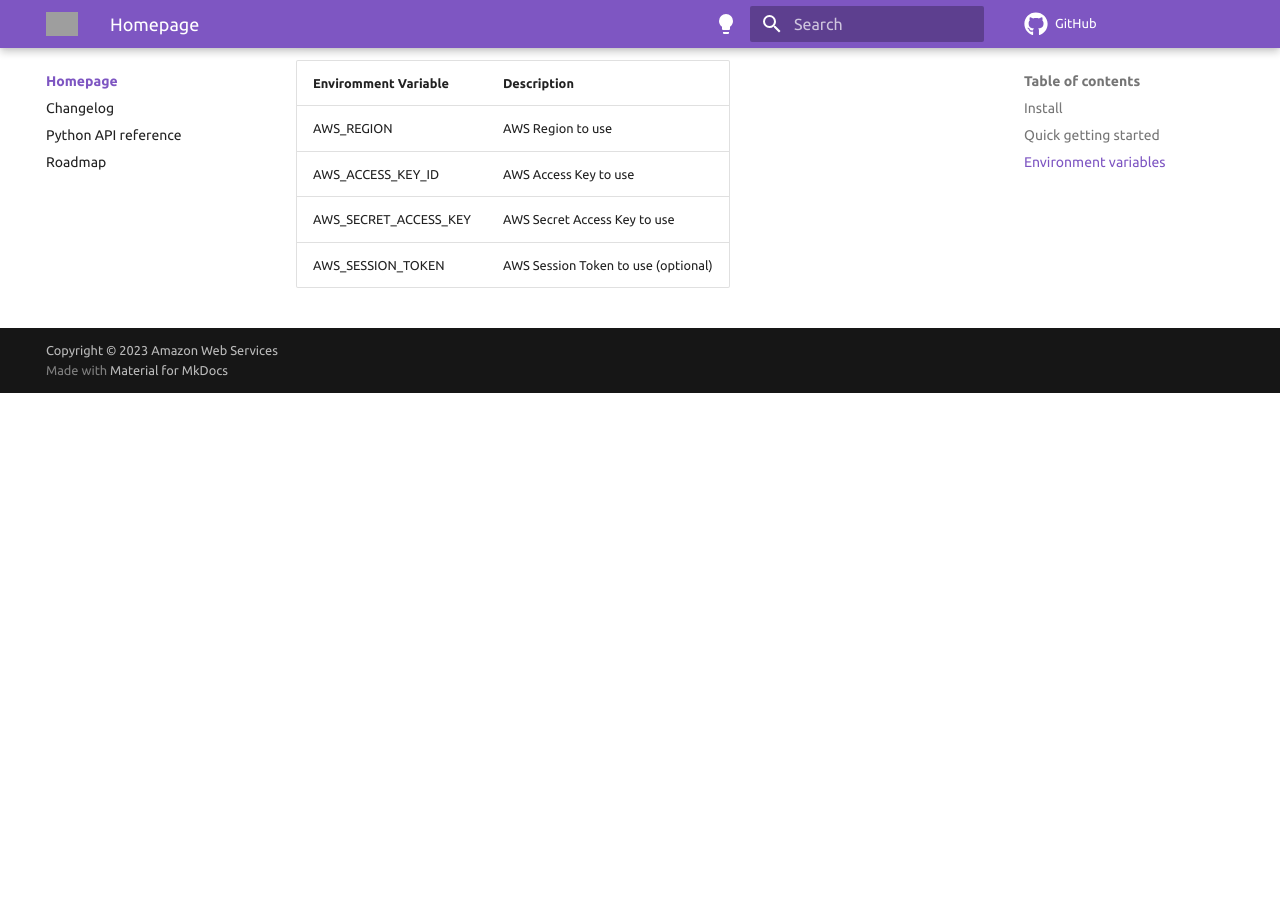
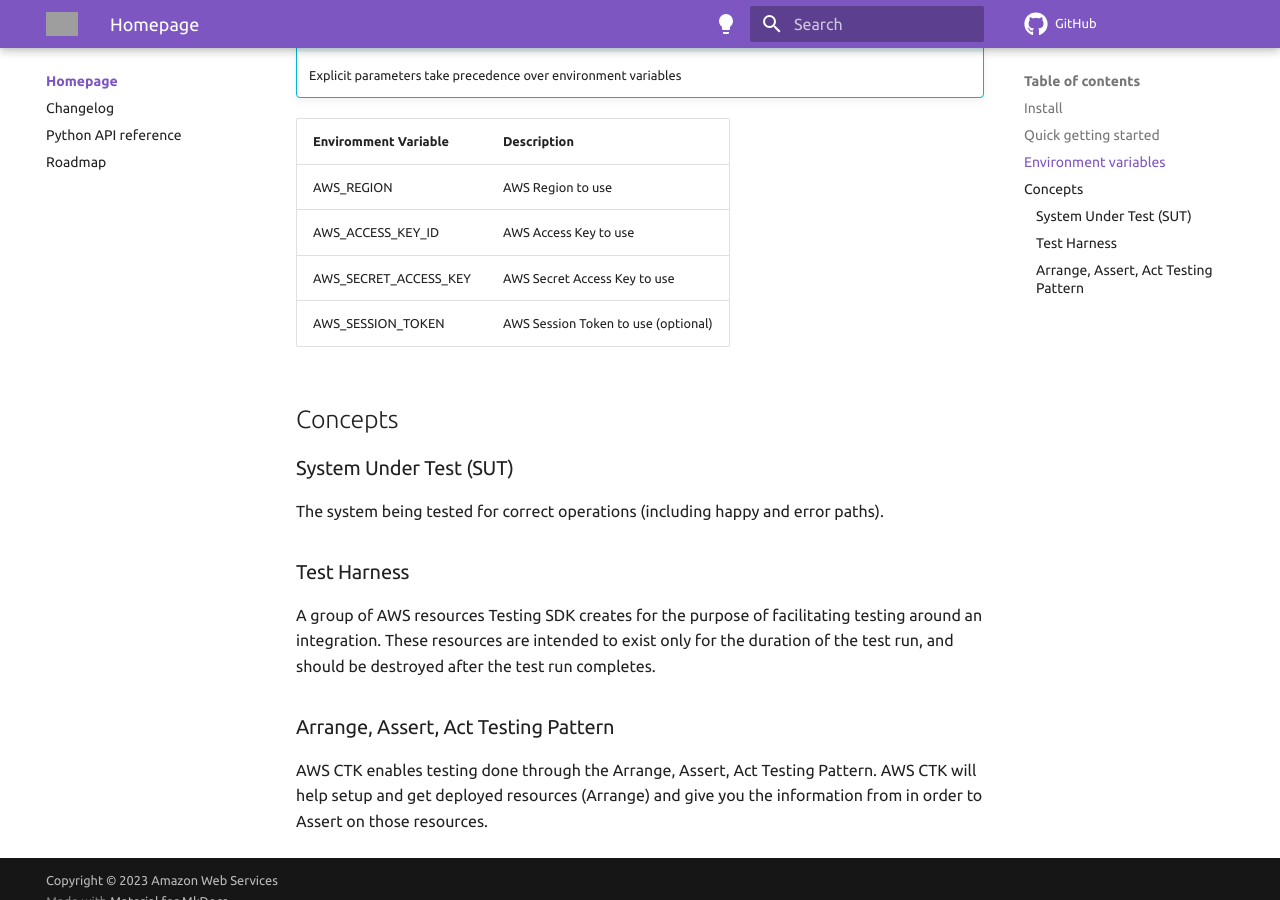
Before and after one commit to awslabs/aws-iatk, an MkDocs documentation site: the page built from docs/index.md, in a window 1280 px wide and 900 px high, scrolled down 939 px. Built offline with MkDocs 1.6.1 and Material for MkDocs 9.7.7, drawn with Linux system fonts in a browser that asks for light colours; comment, search, counter and statistics services are not loaded; the version menu is left out; before the commit the page ends 1332 px from its top, so only the background shows below that; grey boxes are pictures that could not be loaded.

Commit message:
chore: Add public preview warning and CTK terms to docs

```diff
--- a/docs/index.md
+++ b/docs/index.md
@@ -2,6 +2,8 @@
 title: Homepage
 description: AWS Cloud Test Kit
 ---
+
+!!! AWS Cloud Test Kit is in Public Preview
 
 AWS Cloud Test Kit (CTK) is a framework that makes it easy for developers to write integration tests that run against their Event Driven Application in the cloud. CTK simplifies writing integration tests for serverless applications, providing utilities to generate test events to trigger an application, validate event flow and structure in EventBridge, and assert event flow against X-Ray traces.
 
@@ -33,3 +35,19 @@
 | AWS_ACCESS_KEY_ID     | AWS Access Key to use |
 | AWS_SECRET_ACCESS_KEY | AWS Secret Access Key to use |
 | AWS_SESSION_TOKEN     | AWS Session Token to use (optional) |
+
+## Concepts
+
+### System Under Test (SUT)
+
+The system being tested for correct operations (including happy and error paths).
+
+### Test Harness
+
+A group of AWS resources Testing SDK creates for the purpose of facilitating testing around an integration. These resources are intended to exist only for the duration of the test run, and should be destroyed after the test run completes.
+
+### Arrange, Assert, Act Testing Pattern
+
+AWS CTK enables testing done through the Arrange, Assert, Act Testing Pattern. AWS CTK
+will help setup and get deployed resources (Arrange) and give you the information from
+in order to Assert on those resources.
```
Also changed, not shown: README.md (+2 -0 lines).
